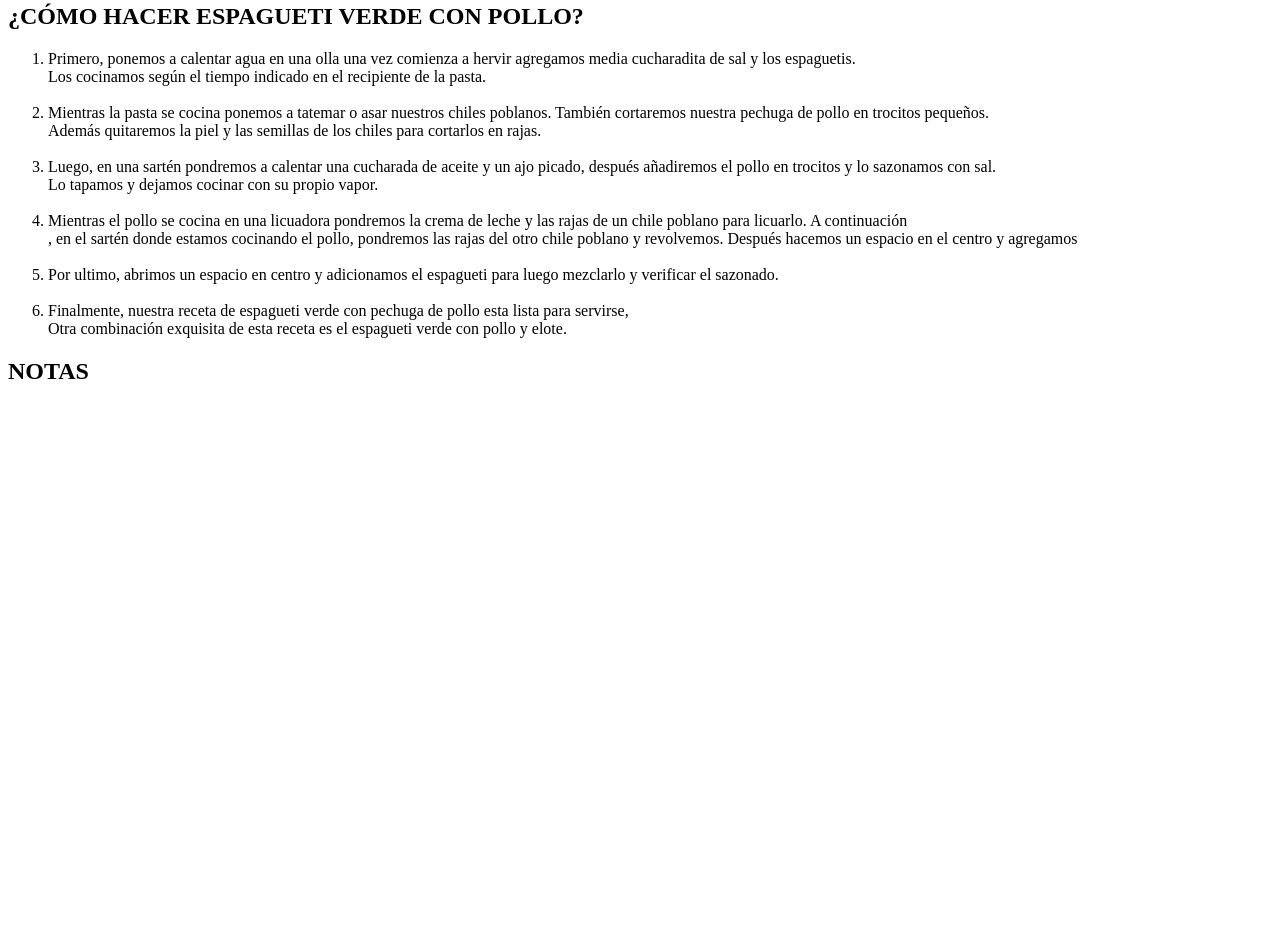
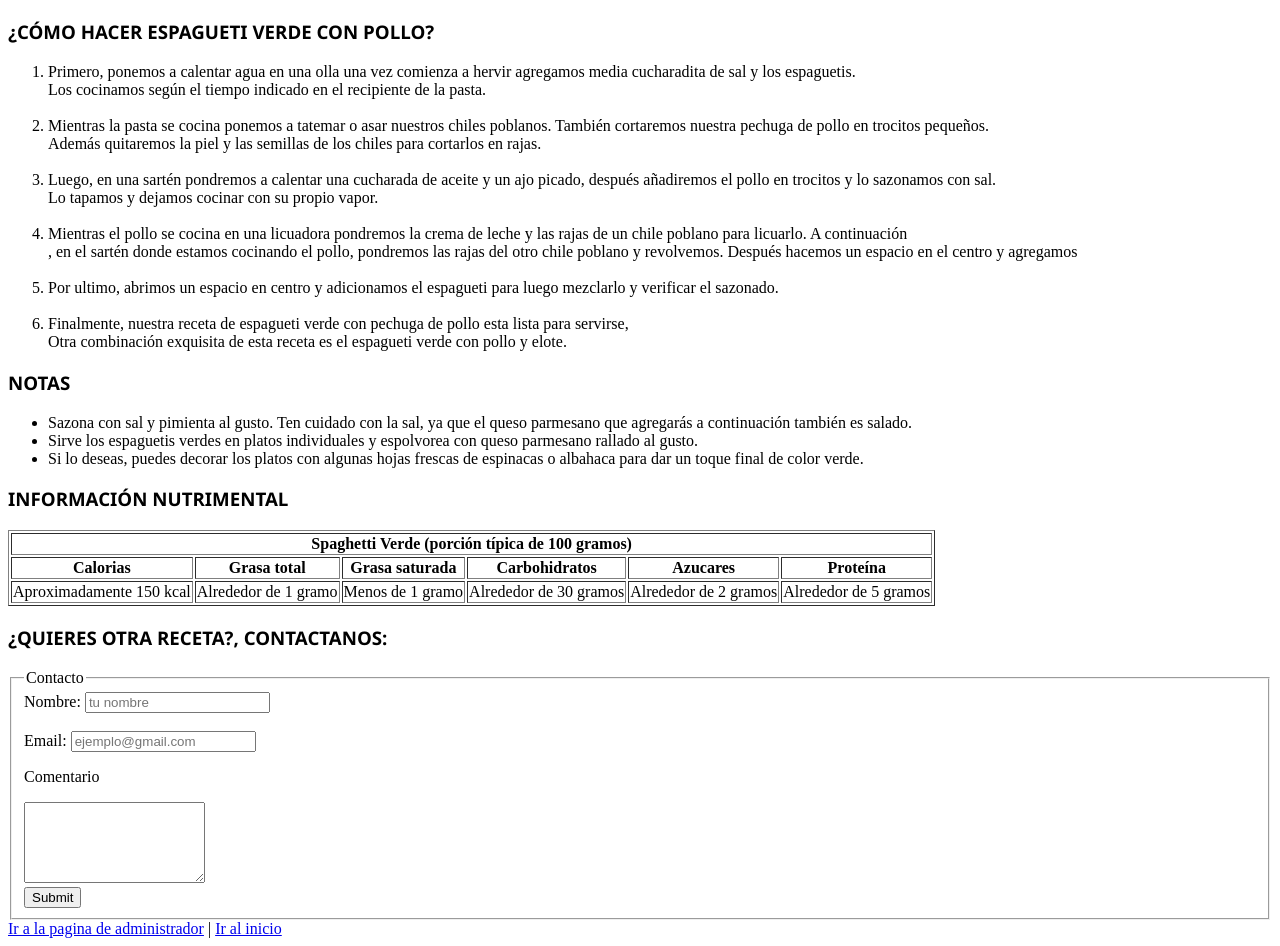
Before and after one commit to UpqrooCool/Programacion-web, a plain HTML site: page Actividad-1.HTML in a window 1280 px wide. Shown: the part 1126-2072 px from the top of the page. Before the commit the page ends 1531 px from the top, so only its background shows below. Drawn offline with Linux system fonts and the light colour scheme.

Commit message:
Información nutrimental y Formulario

```diff
--- a/Actividad-1.HTML
+++ b/Actividad-1.HTML
@@ -9,12 +9,12 @@
     <title>Receta</title>
 </head>
 <body>
-    <h3>RECETA SPAGHETTI VERDE</h3>
+    <h1 id="inicio">RECETA SPAGHETTI VERDE</h1>
     <p>El Espagueti Verde con pollo y chile poblano es una receta mexicana exquisita y picosita. <br>La combinación del pollo con espagueti verde hacen que esta receta tenga un sabor diferente <br>a las pasta preparadas tradicionalmente.</p>
     <img src="espagueti-verde-con-pollo-1.jpg" alt="Spaghetti" width="500" height="400">
     <p>Si buscabas una manera para saber como hacer pechuga de pollo con espagueti verde, <br> en esta pagina te guiaremos paso a paso para que la puedas disfrutar.</p>
     <br>
-    <h2>UTENSILIOS</h2>
+    <h3>UTENSILIOS</h3>
 
     <ul>
         <li>Sarten</li>
@@ -24,7 +24,7 @@
         <li>Colador</li>
     </ul>
     <br>
-    <h2>INGREDIENTES</h2>
+    <h3>INGREDIENTES</h3>
 
     <ul>
         <li>200 gramos de espagueti</li>
@@ -40,7 +40,7 @@
         <li>Calorías: 412 calorías por cada 100 gramos</li>
     </ul>
     <br>
-    <h2>¿CÓMO HACER ESPAGUETI VERDE CON POLLO?</h2>
+    <h3>¿CÓMO HACER ESPAGUETI VERDE CON POLLO?</h3>
     <ol>
         <li>Primero, ponemos a calentar agua en una olla una vez comienza a hervir agregamos media cucharadita de sal y los espaguetis. <br>Los cocinamos según el tiempo indicado en el recipiente de la pasta.</li>
         <br>
@@ -54,15 +54,73 @@
         <br>
         <li>Finalmente, nuestra receta de espagueti verde con pechuga de pollo esta lista para servirse, <br> Otra combinación exquisita de esta receta es el espagueti verde con pollo y elote.</li>
     </ol>
-    <h2>NOTAS</h2>
+    <h3>NOTAS</h3>
+    <ul>
+        <li>Sazona con sal y pimienta al gusto. Ten cuidado con la sal, ya que el queso parmesano que agregarás a continuación también es salado.</li>
+        <li>Sirve los espaguetis verdes en platos individuales y espolvorea con queso parmesano rallado al gusto.</li>
+        <li>Si lo deseas, puedes decorar los platos con algunas hojas frescas de espinacas o albahaca para dar un toque final de color verde.</li>
+    </ul>
+    <h3>INFORMACIÓN NUTRIMENTAL</h3>
+    <table border="1">
+        <head>
+            <th colspan="6">Spaghetti Verde (porción típica de 100 gramos)</th>
+            <tr>
+                <th>Calorias</th>
+                <th>Grasa total</th>
+                <th>Grasa saturada</th>
+                <th>Carbohidratos</th>
+                <th>Azucares</th>
+                <th>Proteína</th>
+            </tr>
+        </head>
+        <body>
+            <tr>
+                <td>Aproximadamente 150 kcal</td>
+                <td>Alrededor de 1 gramo</td>
+                <td>Menos de 1 gramo</td>
+                <td>Alrededor de 30 gramos</td>
+                <td>Alrededor de 2 gramos</td>
+                <td>Alrededor de 5 gramos</td>
+            </tr>
+        </body>
+    </table>
+    <h3>¿QUIERES OTRA RECETA?, CONTACTANOS:</h3>
+    <form onsubmit="mostrarAlerta(); return false;">
+        <fieldset>
+            <legend>Contacto</legend>
 
+            <label>Nombre:</label>
 
+            <input type="text" name="Nombre" id="Nombre" placeholder="tu nombre" required>
+            <br>
+            <br>
+            <label>Email:</label>
+
+            <input type="email" name="email" id="email" placeholder="ejemplo@gmail.com " required>
+
+            <p>Comentario</p>
+            <textarea name="texto" id="texto" cols="20" rows="5"></textarea>
+            <br>
+            <input type="submit" name="Enviar" id="Enviar">
+        </fieldset>
+    </form>
+    <a href="https://github.com/UpqrooCool/Programacion-web" target="-blank"> Ir a la pagina de administrador</a> <a>|</a> <a href="#inicio">Ir al inicio</a>
+    <script>
+        function mostrarAlerta() {
+
+            alert("¡Formulario enviado con éxito!");
+            document.getElementById("Nombre").value = "";
+            document.getElementById("email").value = "";
+            document.getElementById("texto").value = "";
+            window.scrollTo(0, 0); // Desplazar al inicio de la página
+        }
+    </script>
 
 
 </body>
 <style>
-    h3{
-        font-family: 'Trebuchet MS', 'Lucida Sans Unicode', 'Lucida Grande', 'Lucida Sans', Arial, sans-serif;
+    h1, h3{
+        font-family: 'Segoe UI', Tahoma, Geneva, Verdana, sans-serif;
         }
 
 </style>
```
